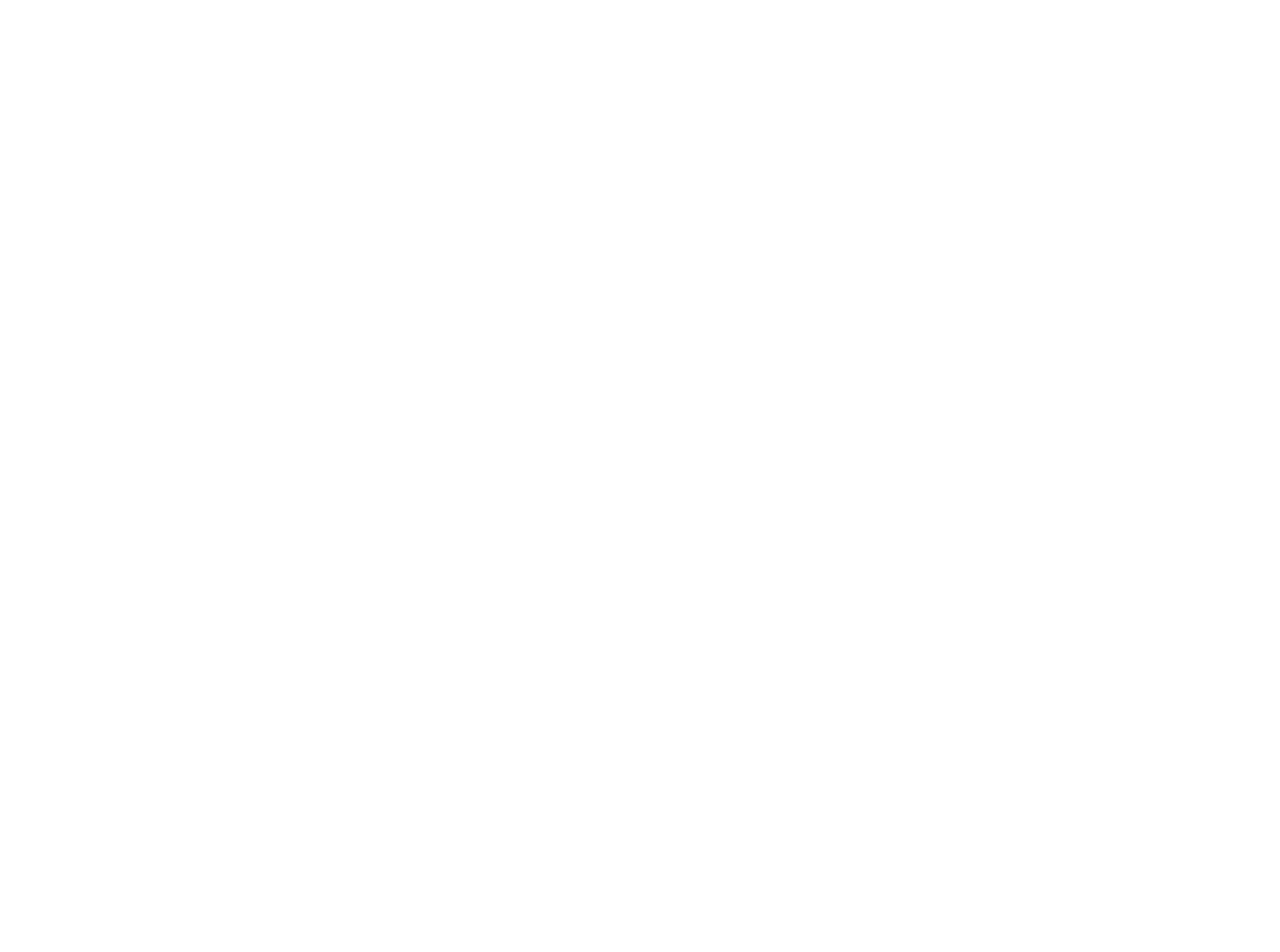
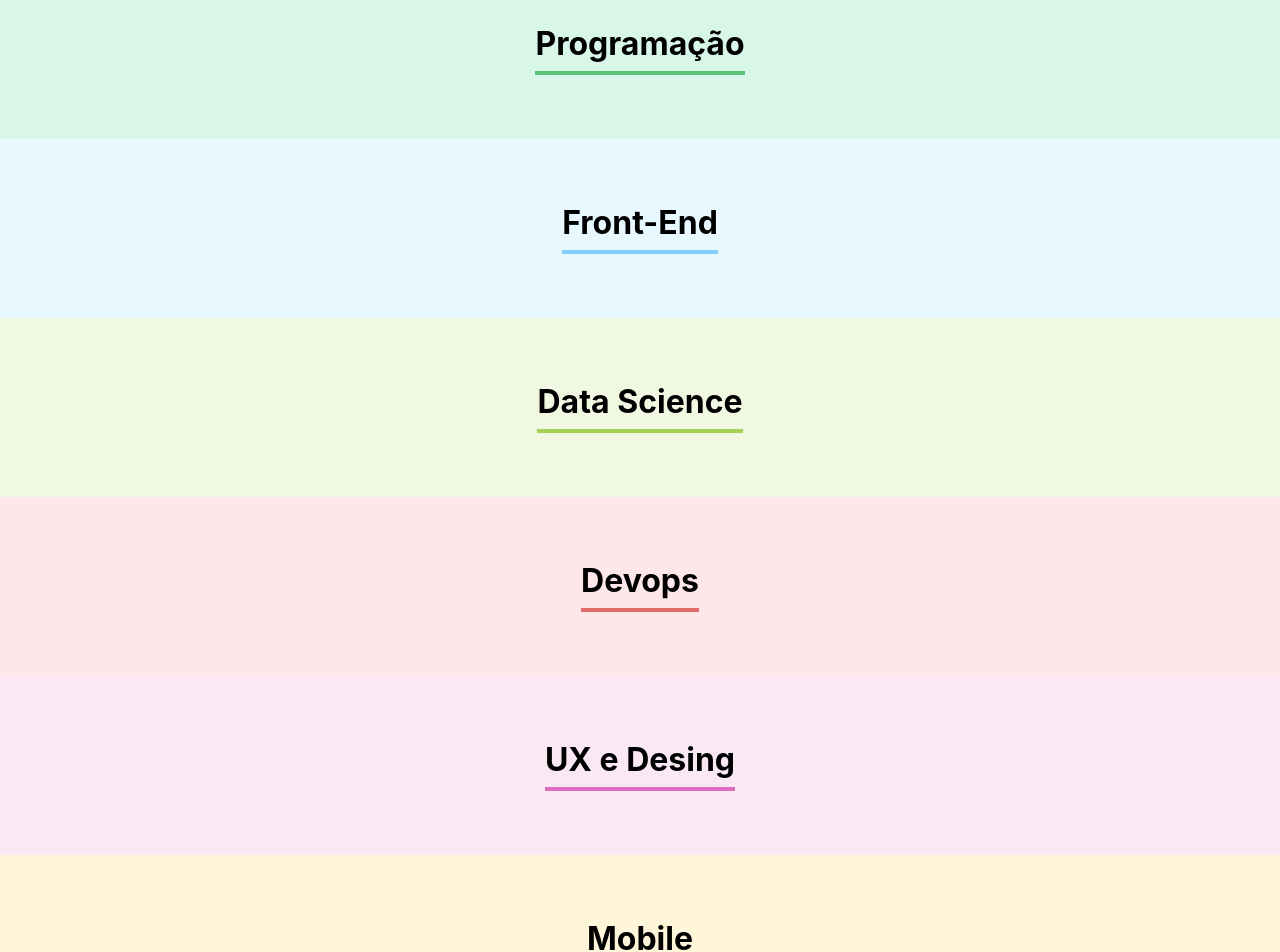
Before and after one commit to julucca/organo, a React (Create React App) app: page / in a window 1280 px wide. Shown: the part 1520-2472 px from the top of the page. Before the commit the page ends 1480 px from the top, so only its background shows below. Built offline with nearby package versions, Linux system fonts and the light colour scheme.

Commit message:
create team component

```diff
--- a/src/App.js
+++ b/src/App.js
@@ -1,19 +1,62 @@
 import { useState } from 'react';
 import Banner from './componentes/Banner';
 import Formulario from './componentes/Formulario';
+import Time from './componentes/Time';
 
 function App() {
+
+  const times = [
+    {
+      nome: 'Programação',
+      corPrimaria: '#57C278',
+      corSecundaria: '#D9F7E9'
+    },
+    {
+      nome: 'Front-End',
+      corPrimaria: '#82CFFA',
+      corSecundaria: '#E8F8FF'
+    },
+    {
+      nome: 'Data Science',
+      corPrimaria: '#A6D157',
+      corSecundaria: '#F0F8E2'
+    },
+    {
+      nome: 'Devops',
+      corPrimaria: '#E06B69',
+      corSecundaria: '#FDE7E8'
+    },
+    {
+      nome: 'UX e Desing',
+      corPrimaria: '#DB6EBF',
+      corSecundaria: '#FAE9F5'
+    },
+    {
+      nome: 'Mobile',
+      corPrimaria: '#FFBA05',
+      corSecundaria: '#FFF5D9'
+    },
+    {
+      nome: 'Inovação e Gestão',
+      corPrimaria: '#FF8A29',
+      corSecundaria: '#FFEEDF'
+    }
+  ];
 
   const [colaboradores, setColaboradores] = useState([])
 
   const aoNovoColaboradorAdicionado = (colaborador) => {
     console.log(colaborador);
+    setColaboradores([...colaboradores, colaborador]);
   }
 
   return (
     <div className="App">
       <Banner/>
       <Formulario aoColaboradorCadastrado={colaborador => aoNovoColaboradorAdicionado(colaborador)}/>
+
+      {times.map(time => <Time key={time.nome} nome={time.nome} corPrimaria={time.corPrimaria} corSecundaria={time.corSecundaria}/>)}
+
     </div>
   );
 }
--- /dev/null
+++ b/src/componentes/Time/Time.css
@@ -0,0 +1,12 @@
+.time {
+    text-align: center;
+    padding: 32px;
+    /* background-color: #D9F7E9; */
+}
+
+.time h3 {
+    font-size: 32px;
+    border-bottom: 4px solid /*#57C278*/;
+    display: inline-block;
+    padding-bottom: 8px;
+}
--- /dev/null
+++ b/src/componentes/Time/index.js
@@ -0,0 +1,14 @@
+import './Time.css';
+
+const Time = (props) => {
+
+    const css = { backgroundColor: props.corSecundaria };
+
+    return(
+        <section className='time' style={css}>
+            <h3 style={{ borderColor: props.corPrimaria }}>{props.nome}</h3>
+        </section>
+    );
+};
+
+export default Time;
```
